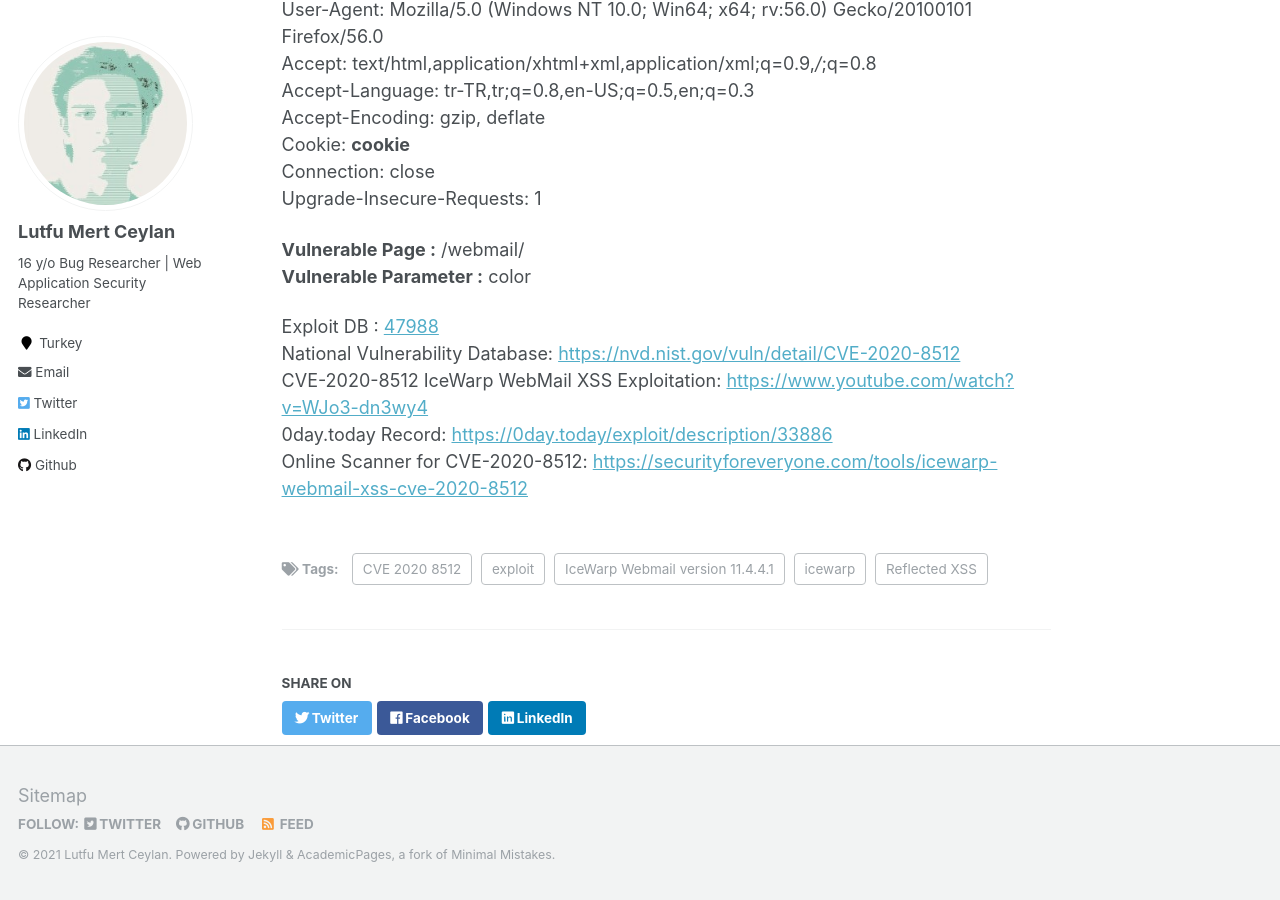
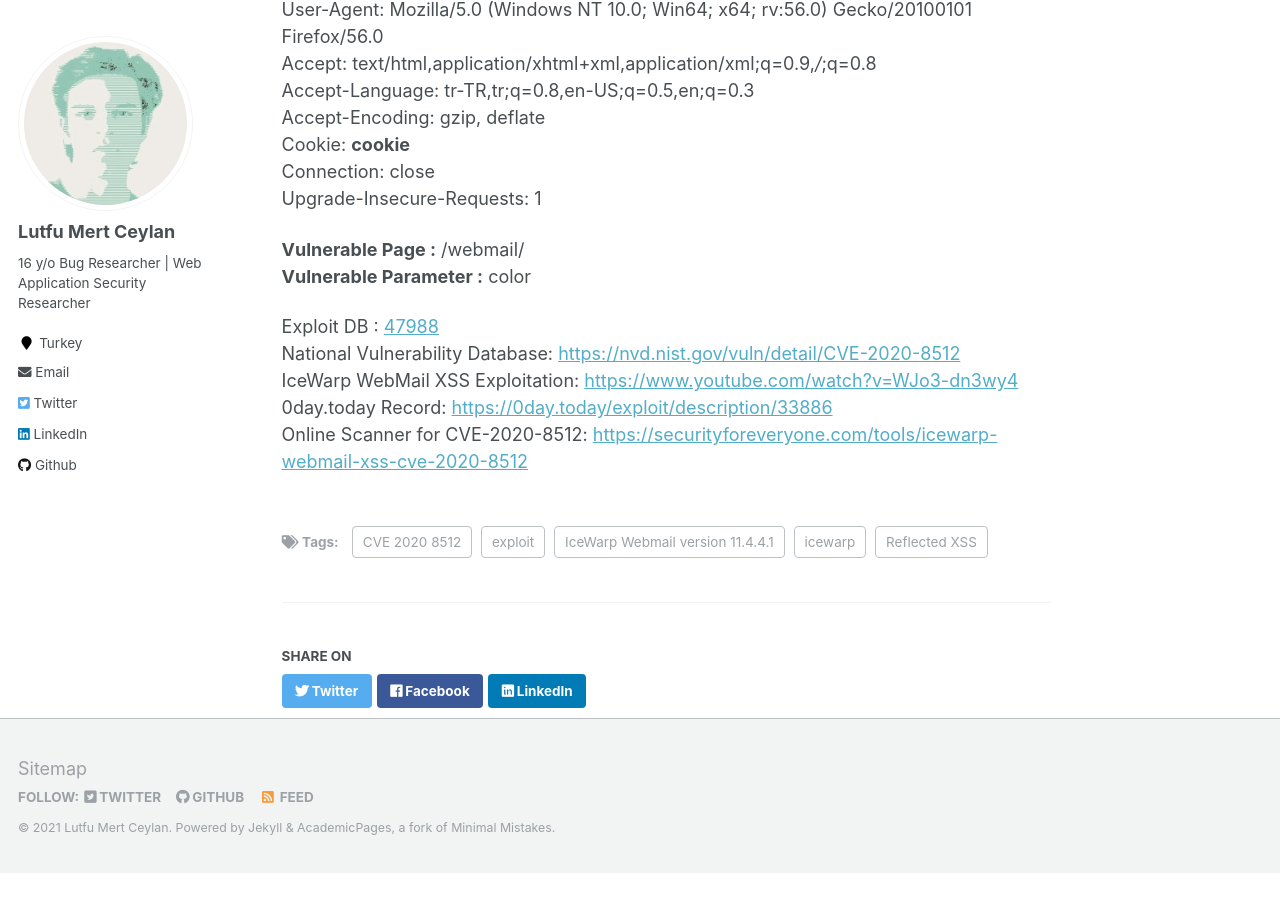
Before and after one commit to lutfumertceylan/mywebsite, a Jekyll site: the page built from _exploits/2020-01-27-IceWarp-Exploit-XSS.md, in a window 1280 px wide and 900 px high, scrolled down 608 px. Built offline with Jekyll 4.4.1, drawn with Linux system fonts in a browser that asks for light colours; after the commit the page ends 1481 px from its top, so only the background shows below that.

Commit message:
Update 2020-01-27-IceWarp-Exploit-XSS.md

```diff
--- a/_exploits/2020-01-27-IceWarp-Exploit-XSS.md
+++ b/_exploits/2020-01-27-IceWarp-Exploit-XSS.md
@@ -43,6 +43,6 @@ color
 
 Exploit DB : <a href="https://www.exploit-db.com/exploits/47988">47988</a><br>
 National Vulnerability Database: <a href="https://nvd.nist.gov/vuln/detail/CVE-2020-8512">https://nvd.nist.gov/vuln/detail/CVE-2020-8512</a><br>
-CVE-2020-8512 IceWarp WebMail XSS Exploitation: <a href="https://www.youtube.com/watch?v=WJo3-dn3wy4">https://www.youtube.com/watch?v=WJo3-dn3wy4</a><br>
+IceWarp WebMail XSS Exploitation: <a href="https://www.youtube.com/watch?v=WJo3-dn3wy4">https://www.youtube.com/watch?v=WJo3-dn3wy4</a><br>
 0day.today Record: <a href="https://0day.today/exploit/description/33886">https://0day.today/exploit/description/33886</a><br>
 Online Scanner for CVE-2020-8512: <a href="https://securityforeveryone.com/tools/icewarp-webmail-xss-cve-2020-8512">https://securityforeveryone.com/tools/icewarp-webmail-xss-cve-2020-8512</a><br>
```
